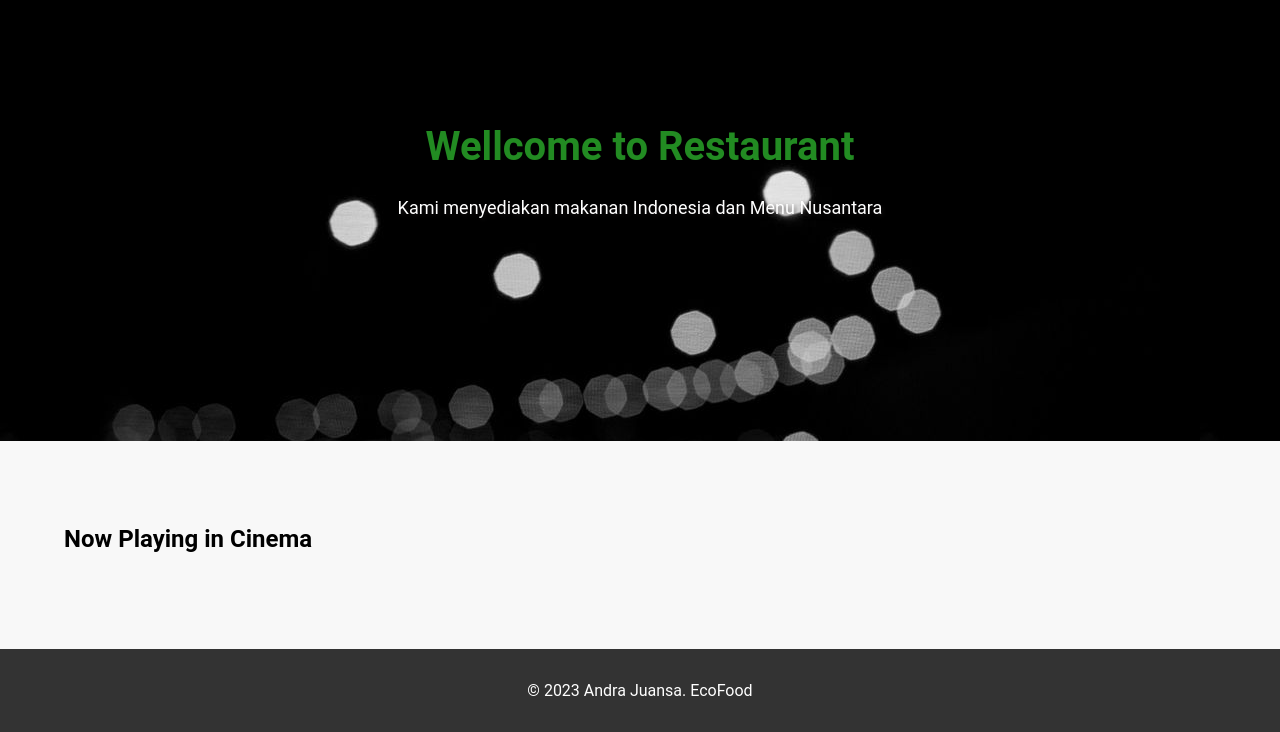
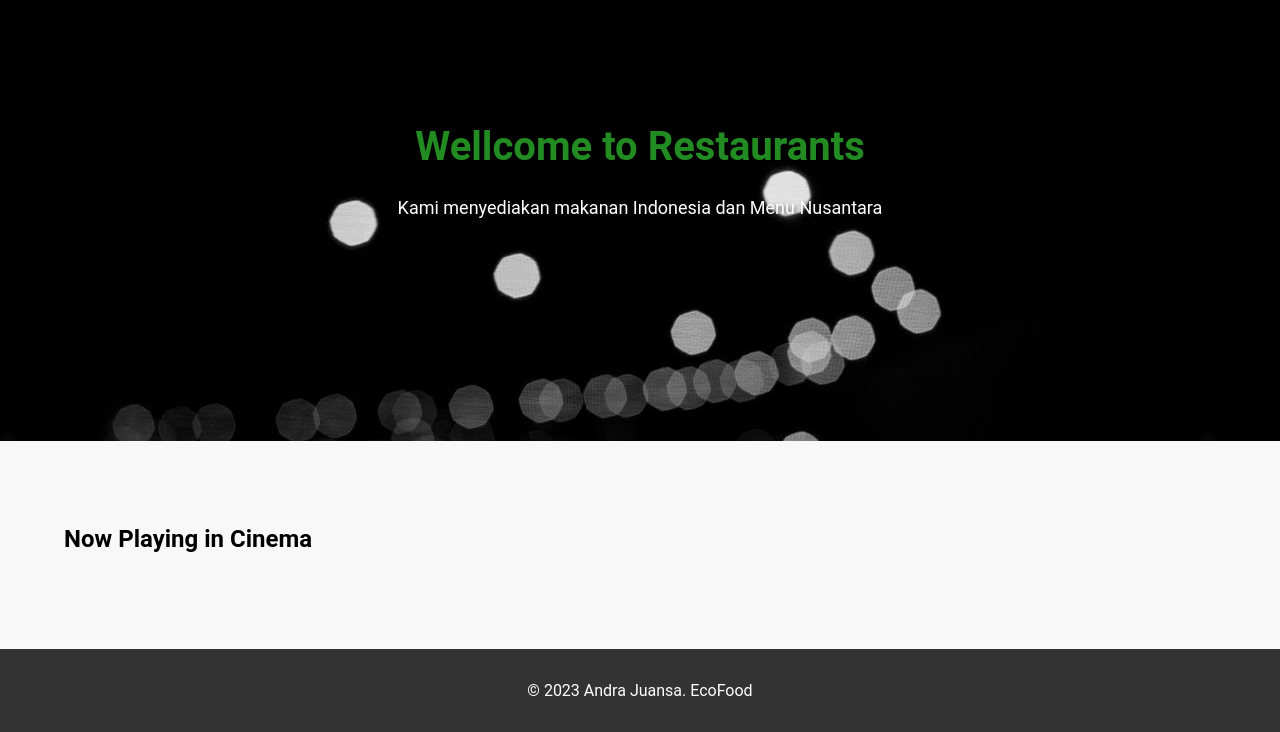
Before and after one commit to farhnDev/projectPlus, a website built with webpack: page src/templates/index.html in a window 1280 px wide. Shown: the part 109-841 px from the top of the page. Built offline with nearby package versions, Linux system fonts and the light colour scheme; no server answers; files whose address does not match are found by name.

Commit message:
update html

```diff
--- a/src/templates/index.html
+++ b/src/templates/index.html
@@ -42,7 +42,7 @@
   <!-- Tempat Hero -->
   <div class="hero">
     <div class="hero_inner">
-      <h1 class="hero_title">Wellcome to Restaurant</h1>
+      <h1 class="hero_title">Wellcome to Restaurants</h1>
       <p class="hero_line">
         Kami menyediakan makanan Indonesia dan Menu Nusantara
       </p>
```
